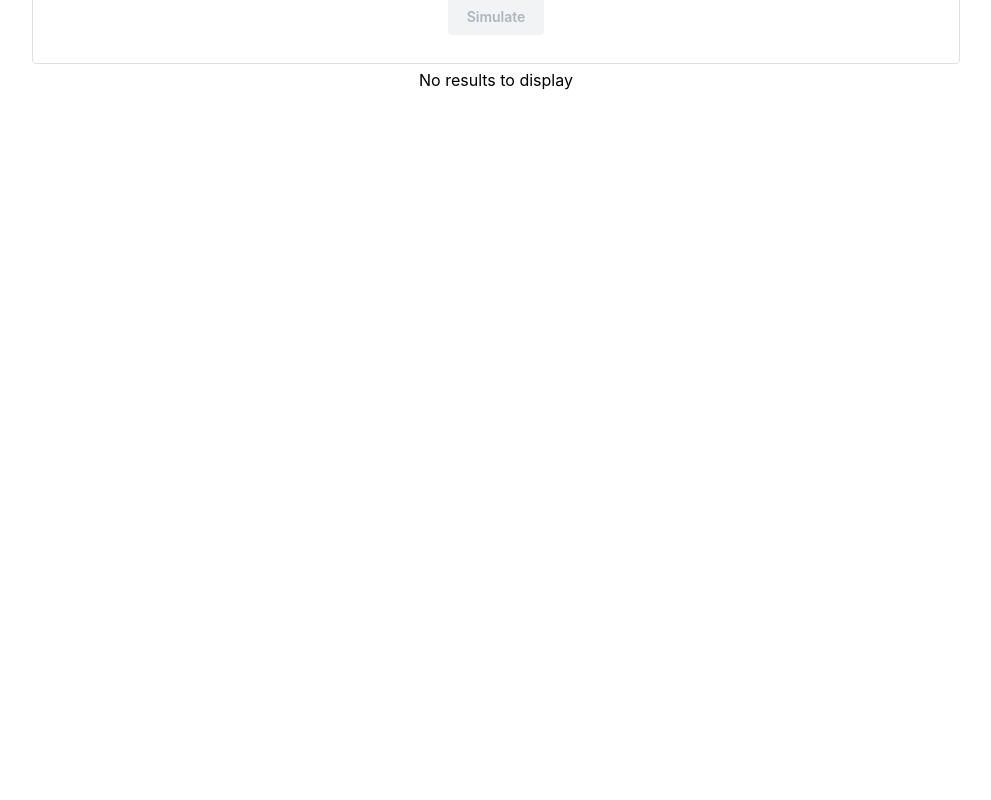
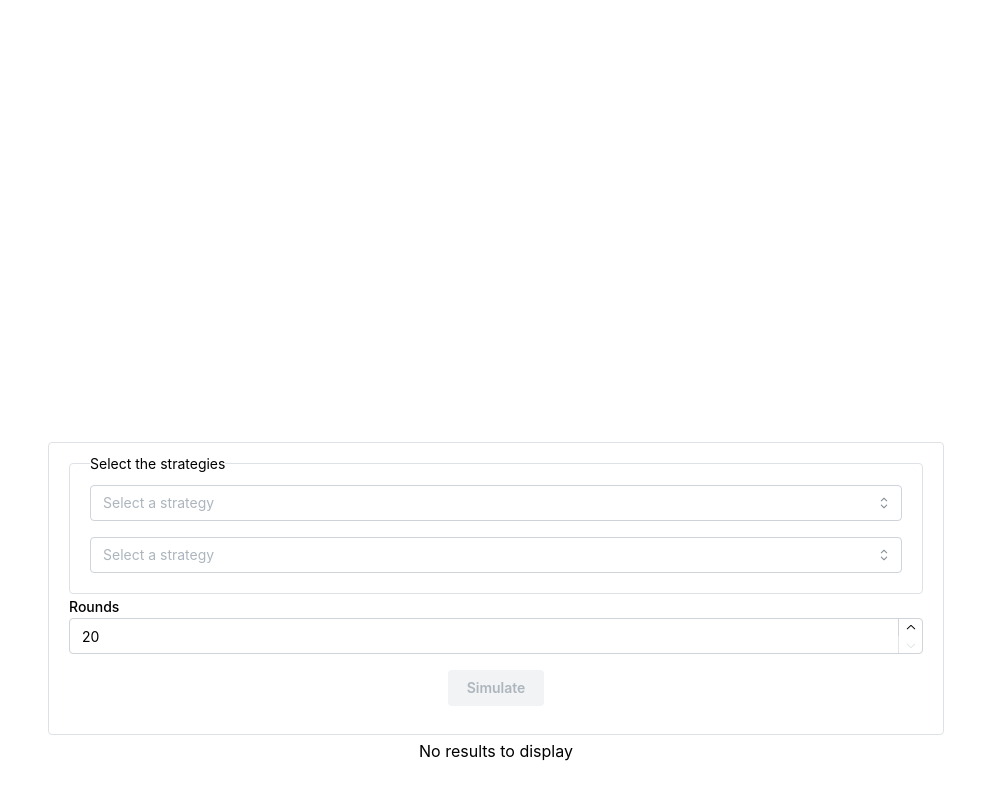
Before and after one commit to AndresCRamos/prisoners-dilemma, a React (Vite) app: page / in a window 1280 px wide. Shown: the part 350-1150 px from the top of the page, without its empty margins (144-1135 px from the left). Before the commit the page ends 800 px from the top, so only its background shows below. Built offline with nearby package versions, Linux system fonts and the light colour scheme.

Commit message:
Use Section component in App.tsx

```diff
--- a/src/App.tsx
+++ b/src/App.tsx
@@ -5,13 +5,14 @@
   MantineProvider,
 } from "@mantine/core";
 import MainTitle from "./components/MainTitle";
+import Section from "./components/Section";
 import SimulationGame from "./components/SimulationGame";
 import ThemeToggle from "./components/ThemeToggle";
 
 function App() {
   return (
     <MantineProvider>
-      <AppShell header={{ height: 60 }}>
+      <AppShell header={{ height: 60 }} padding="sm">
         <AppShellHeader
           classNames={{
             header: "flex justify-end pr-4",
@@ -20,8 +21,12 @@
           <ThemeToggle />
         </AppShellHeader>
         <AppShellMain>
-          <MainTitle />
-          <SimulationGame />
+          <Section>
+            <MainTitle />
+          </Section>
+          <Section>
+            <SimulationGame />
+          </Section>
         </AppShellMain>
       </AppShell>
     </MantineProvider>
```
